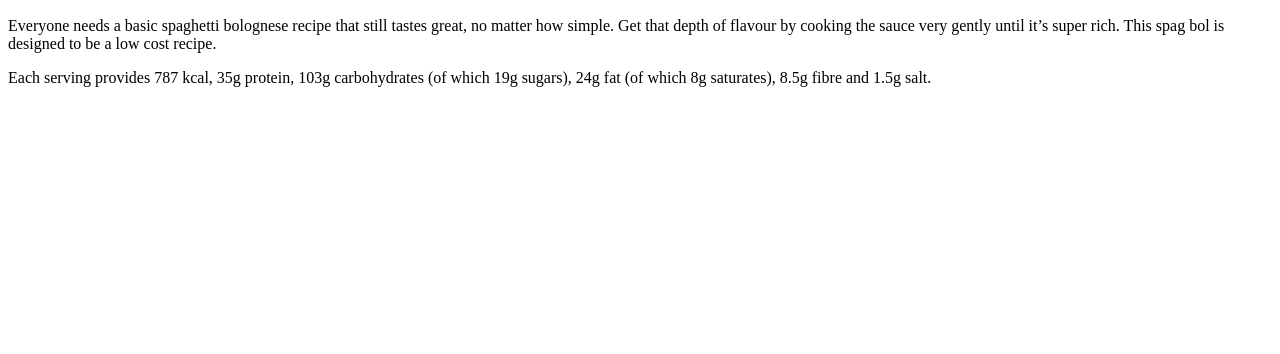
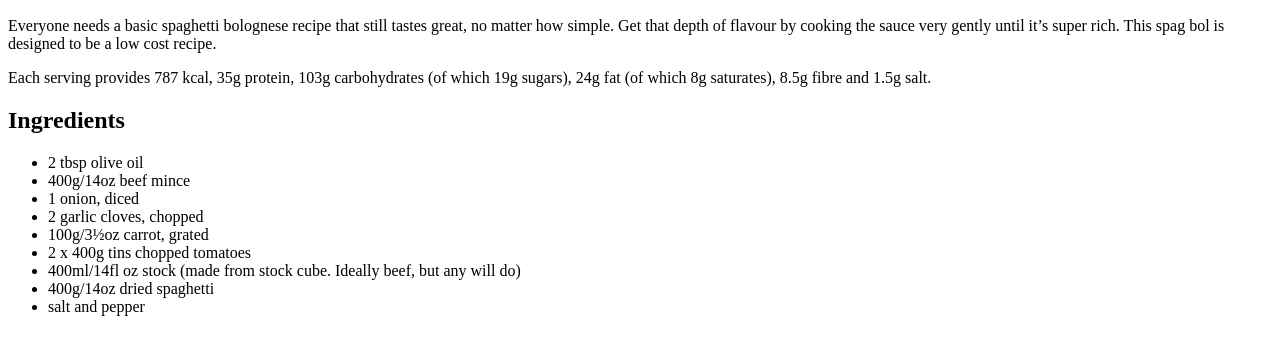
Before and after one commit to Nathaniel0404/odin-recipes, a plain HTML site: page recipes/bolognese.html in a window 1280 px wide. Shown: the part 434-788 px from the top of the page. Drawn offline with Linux system fonts and the light colour scheme.

Commit message:
Add ingredient list to bolognese.html

```diff
--- a/recipes/bolognese.html
+++ b/recipes/bolognese.html
@@ -9,7 +9,19 @@
         <h1>Spaghetti Bolognese</h1>
         <img src="https://food-images.files.bbci.co.uk/food/recipes/easy_spaghetti_bolognese_93639_16x9.jpg">
         <h2>Description</h2>
-        <p>Everyone needs a basic spaghetti bolognese recipe that still tastes great, no matter how simple. Get that depth of flavour by cooking the sauce very gently until it’s super rich. This spag bol is designed to be a low cost recipe.</p>
-        <p>Each serving provides 787 kcal, 35g protein, 103g carbohydrates (of which 19g sugars), 24g fat (of which 8g saturates), 8.5g fibre and 1.5g salt.</p>
+            <p>Everyone needs a basic spaghetti bolognese recipe that still tastes great, no matter how simple. Get that depth of flavour by cooking the sauce very gently until it’s super rich. This spag bol is designed to be a low cost recipe.</p>
+            <p>Each serving provides 787 kcal, 35g protein, 103g carbohydrates (of which 19g sugars), 24g fat (of which 8g saturates), 8.5g fibre and 1.5g salt.</p>
+        <h2>Ingredients</h2>
+            <ul>
+                <li>2 tbsp olive oil</li>
+                <li>400g/14oz beef mince</li>
+                <li>1 onion, diced</li>
+                <li>2 garlic cloves, chopped</li>
+                <li>100g/3½oz carrot, grated</li>
+                <li>2 x 400g tins chopped tomatoes</li>
+                <li>400ml/14fl oz stock (made from stock cube. Ideally beef, but any will do)</li>
+                <li>400g/14oz dried spaghetti</li>
+                <li>salt and pepper</li>
+            </ul>
     </body>
 </html>
```
